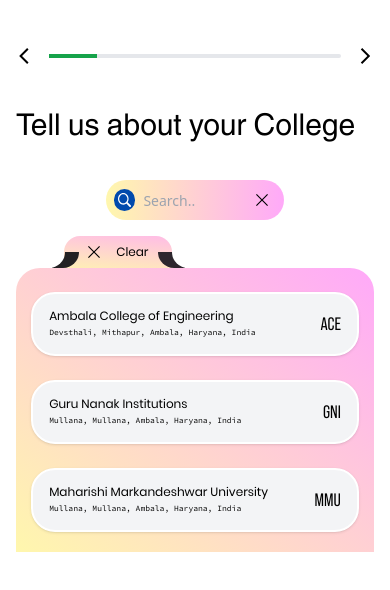
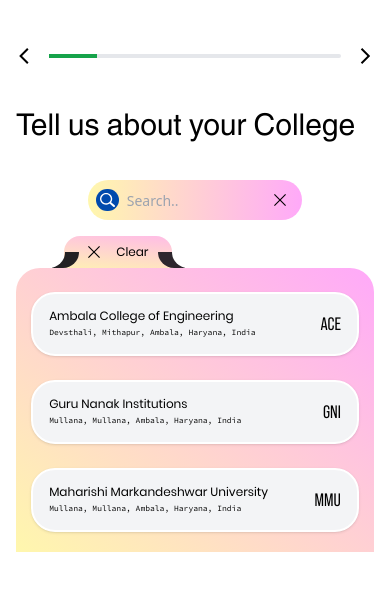
Before and after one commit to keshavWebDev-personal/learningTrade, an Astro site: page /get_started in a window 390 px wide. Built offline with nearby package versions, Linux system fonts and the light colour scheme; Astro itself is replaced by a stand-in of ours.

Commit message:
Changes to Search button Respnsivness

```diff
--- a/src/components/get_started/college_selection/clg_srch_input.svelte
+++ b/src/components/get_started/college_selection/clg_srch_input.svelte
@@ -31,7 +31,7 @@
 </script>
 
 <div
-    class="lg:w-96 lg:h-14 lg:p-3 md:text-lg text-sm sm:w-80 sm:h-12 p-2 w-[50%] h-10 rounded-full b bg-gradient-to-r from-[#FFF7AD] to-[#FFA9F9] flex items-center justify-between dark:border dark:border-[#3d3d3d] dark:from-[#372d37c2] dark:to-[#525252c2] gap-2"
+    class="lg:w-96 lg:h-14 lg:p-3 md:text-lg text-sm sm:w-80 sm:h-12 p-2 w-3/5 h-10 rounded-full b bg-gradient-to-r from-[#FFF7AD] to-[#FFA9F9] flex items-center justify-between dark:border dark:border-[#3d3d3d] dark:from-[#372d37c2] dark:to-[#525252c2] gap-2"
 >
     <div
         class=" rounded-full bg-[#004AAD] lg:w-10 lg:p-2 sm:w-8 sm:p-2 w-6 p-1 text-white fill-white"
```
